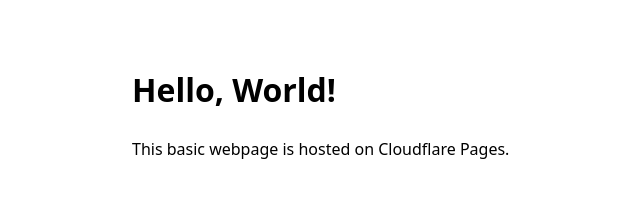
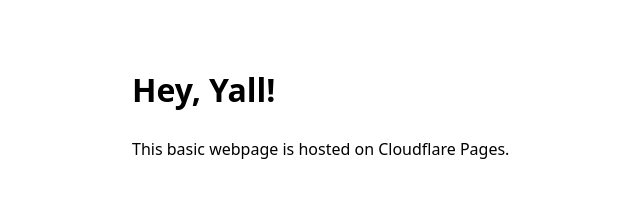
Before and after one commit to nxzyt/soundboard, a plain HTML site: page index.html in a window 1280 px wide. Shown: the whole page, without its empty margins (208-848 px from the left). Drawn offline with Linux system fonts and the light colour scheme.

Commit message:
Update greeting in index.html to 'Hey, Yall!'

```diff
--- a/index.html
+++ b/index.html
@@ -15,7 +15,7 @@
   </style>
 </head>
 <body>
-  <h1>Hello, World!</h1>
+  <h1>Hey, Yall!</h1>
   <p>This basic webpage is hosted on Cloudflare Pages.</p>
 </body>
 </html>
```
